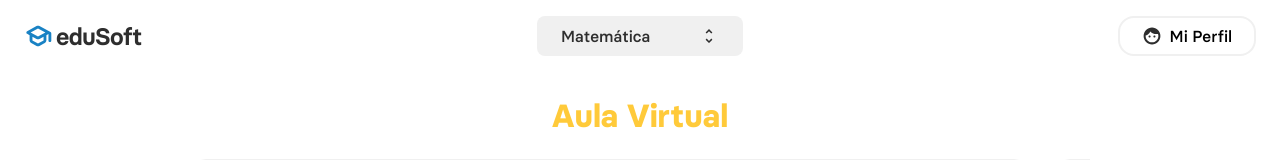
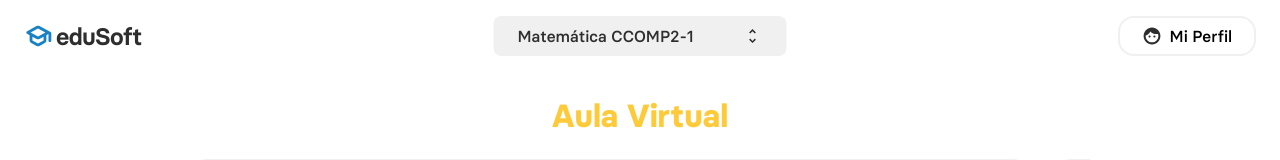
Before and after one commit to Verborrea/eduSoft, a SvelteKit app: page /virtual in a window 1280 px wide. Shown: the top 160 px of the page. Built offline with nearby package versions, Linux system fonts and the light colour scheme.

Commit message:
Finish alumno AV view

```diff
--- a/src/app.html
+++ b/src/app.html
@@ -123,6 +123,7 @@
 				line-height: 24px;
 				color-scheme: only light;
 				counter-reset: preguntas;
+				-webkit-tap-highlight-color:  rgba(255, 255, 255, 0);
 			}
 			html {
 				scroll-behavior: smooth;
--- a/src/lib/compo/Header.svelte
+++ b/src/lib/compo/Header.svelte
@@ -15,9 +15,9 @@
 	</div>
 	<div class="abs wrapper">
 		<select id="course" name="course" title="Curso">
-			<option>Matemática</option>
-			<option>Ciencias Sociales</option>
-			<option>Lenguas</option>
+			<option>Matemática CCOMP2-1</option>
+			<option>Ciencias Sociales CCOMP2-1</option>
+			<option>Lenguas CCOMP2-1</option>
 		</select>
 	</div>
 </header>
--- a/src/routes/virtual/Slide.svelte
+++ b/src/routes/virtual/Slide.svelte
@@ -87,6 +87,9 @@
 	button {
 		cursor: zoom-in;
 	}
+	button:active {
+		transform: scale(1) !important;
+	}
 	:global(button.focus) {
 		position: fixed;
 		inset: 0;
```
